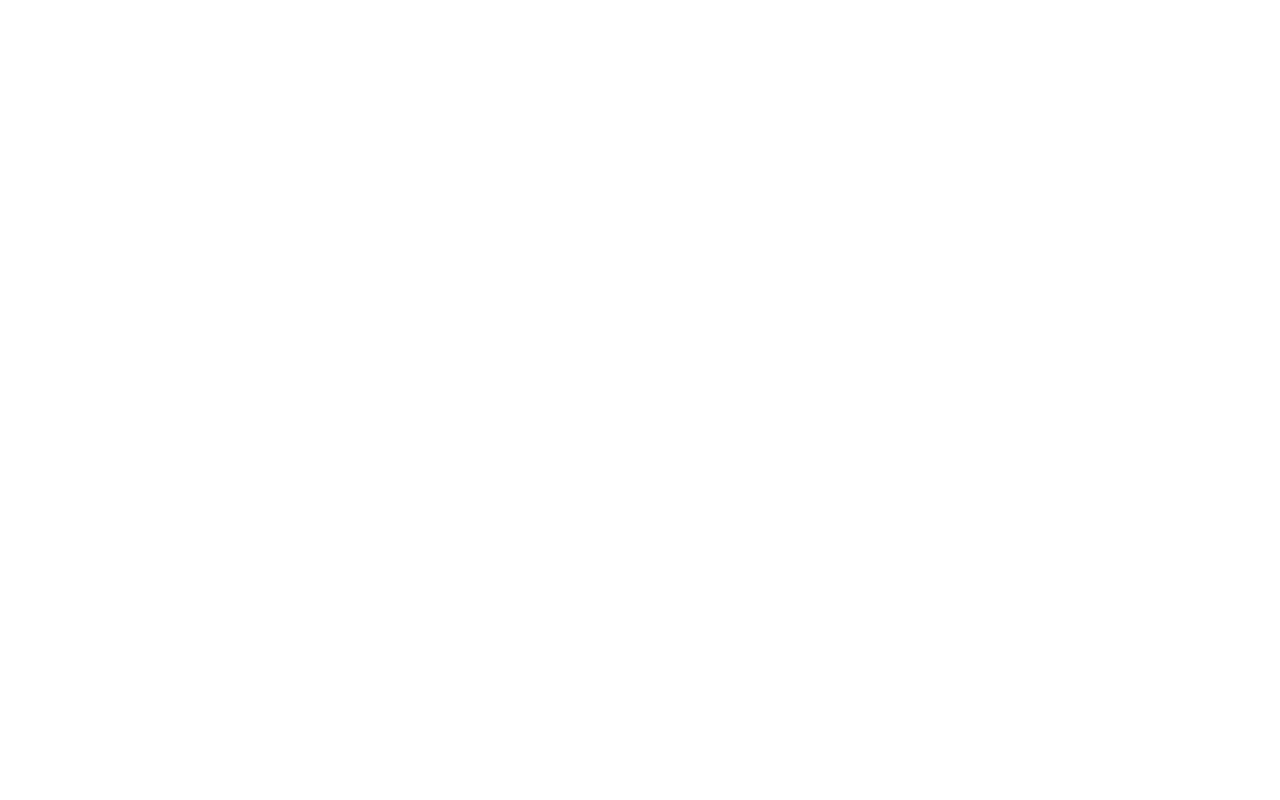
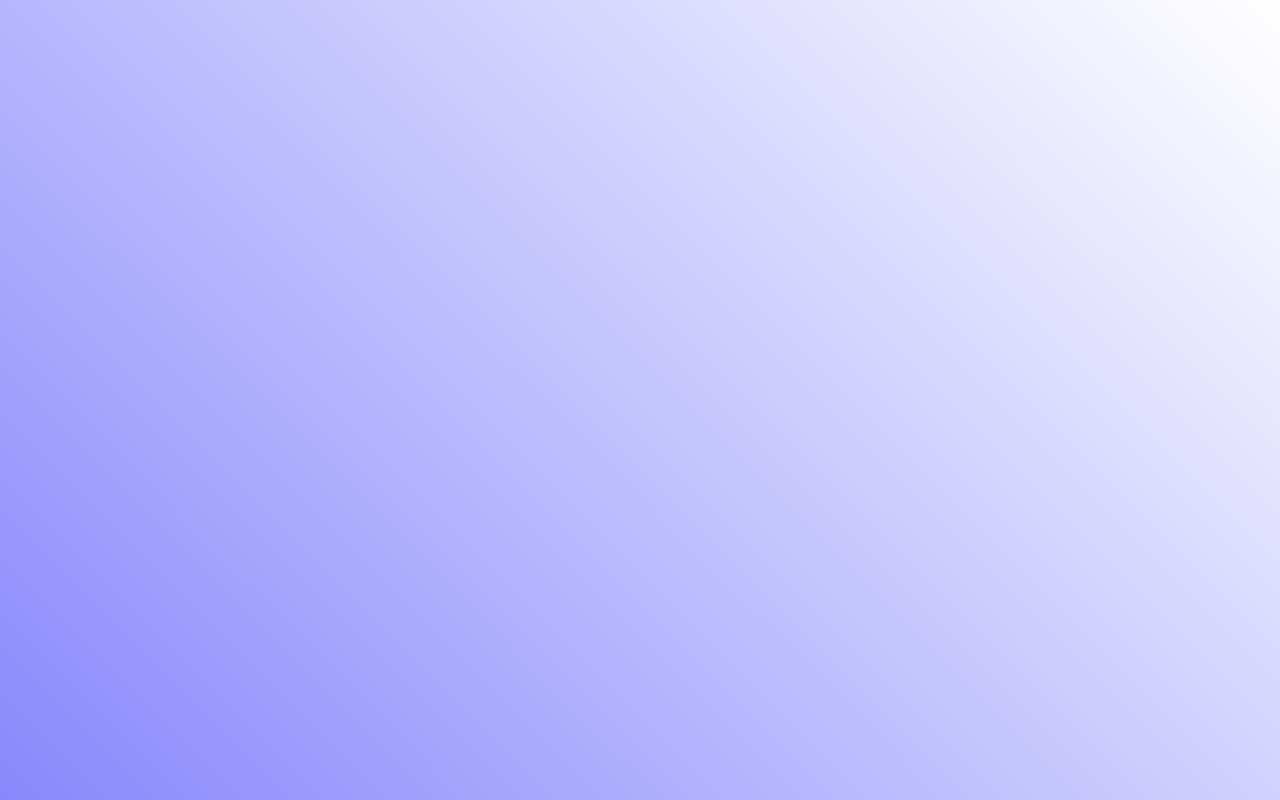
Before and after one commit to ajaysram/NewsDesk, a plain HTML site: page index.html in a window 1280 px wide. Drawn offline with Linux system fonts and the light colour scheme.

Commit message:
Background complete

```diff
--- a/style.css
+++ b/style.css
@@ -1 +1,14 @@
 @import url('https://fonts.googleapis.com/css2?family=Roboto+Mono&family=Source+Sans+Pro&family=Ubuntu&display=swap');
+
+* {
+	box-sizing: border-box;
+}
+
+
+body {
+    height: 100vh;
+	width: 100vw;
+    background-image: linear-gradient(45deg,#8888fc,#fff);
+    font-family: 'Source Sans Pro', sans-serif;
+    margin: 0;
+}
```
Also changed, not shown: 1 other file.
